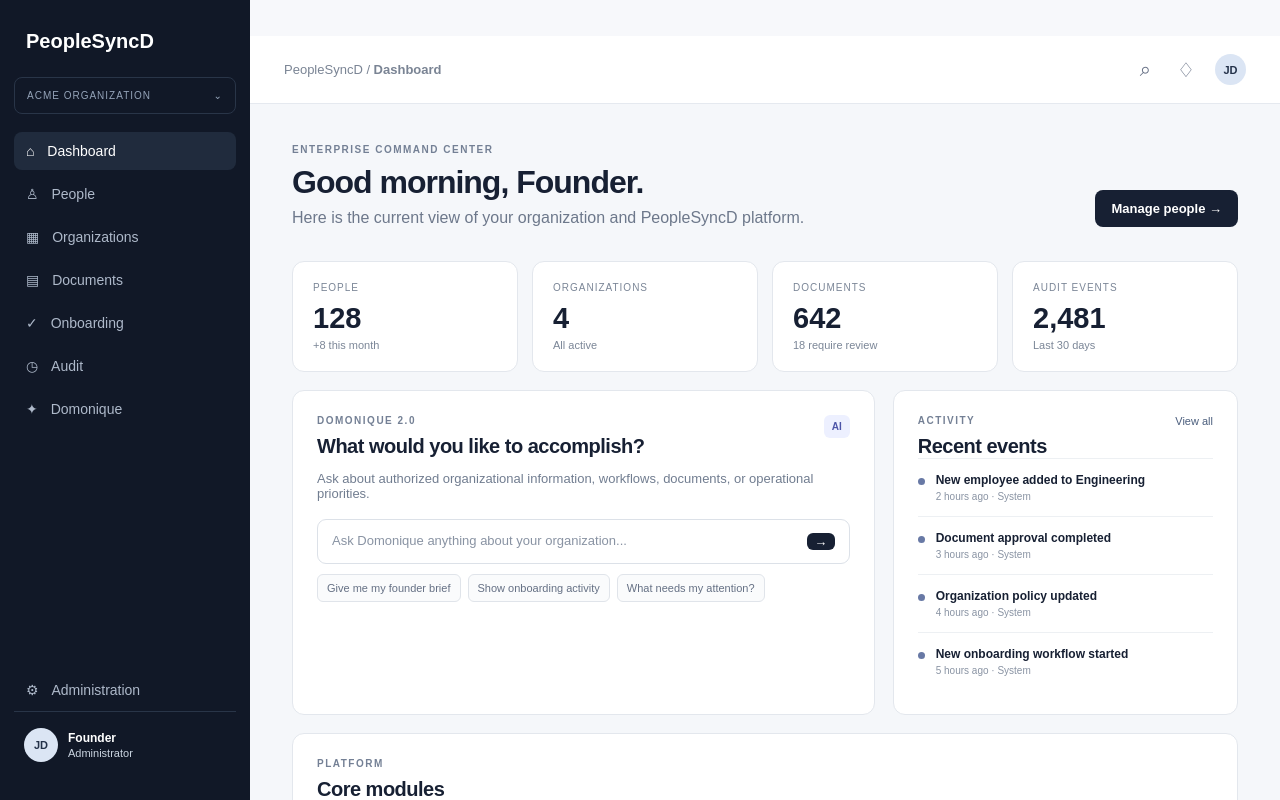
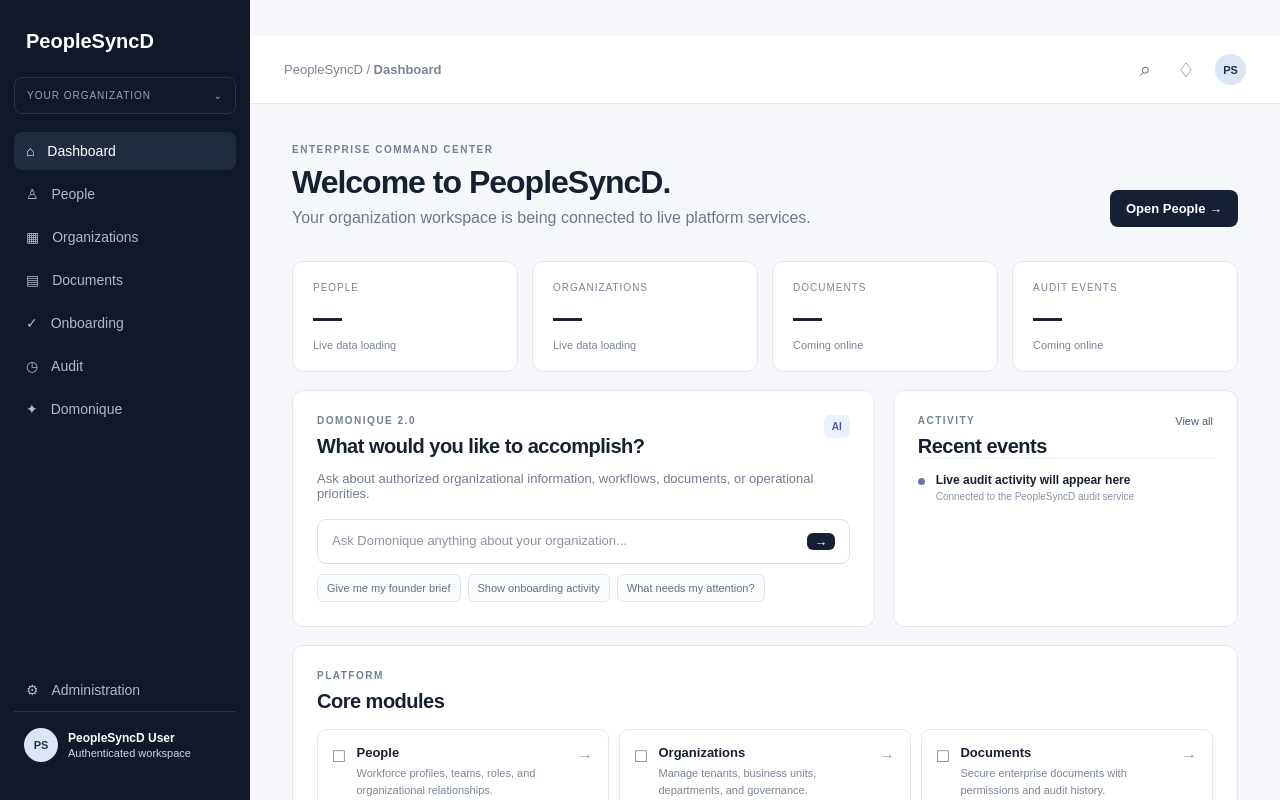
Before and after one commit to deaconjason-stack/PeopleSyncD, a Next.js app in the folder apps/web/: page / in a window 1280 px wide. Shown: the top 800 px of the page. Built offline with nearby package versions, Linux system fonts and the light colour scheme.

Commit message:
feat: remove dashboard mock metrics and link live people workspace

```diff
--- a/apps/web/app/page.tsx
+++ b/apps/web/app/page.tsx
@@ -9,15 +9,22 @@ const modules = [
   ["Domonique", "AI-assisted enterprise work with governed organizational context."],
 ];
 
+const stats = [
+  ["PEOPLE", "—", "Live data loading"],
+  ["ORGANIZATIONS", "—", "Live data loading"],
+  ["DOCUMENTS", "—", "Coming online"],
+  ["AUDIT EVENTS", "—", "Coming online"],
+];
+
 export default function Home() {
   return (
     <main className="app-shell">
       <aside className="sidebar">
         <div className="logo">PeopleSyncD</div>
-        <div className="workspace">ACME ORGANIZATION <span>⌄</span></div>
+        <div className="workspace">YOUR ORGANIZATION <span>⌄</span></div>
         <nav className="side-nav">
           <a className="active" href="#dashboard">⌂ <span>Dashboard</span></a>
-          <a href="#people">♙ <span>People</span></a>
+          <a href="/people">♙ <span>People</span></a>
           <a href="#organizations">▦ <span>Organizations</span></a>
           <a href="#documents">▤ <span>Documents</span></a>
           <a href="#onboarding">✓ <span>Onboarding</span></a>
@@ -26,24 +33,19 @@ export default function Home() {
         </nav>
         <div className="sidebar-bottom">
           <a href="#settings">⚙ <span>Administration</span></a>
-          <div className="user-card"><div className="avatar">JD</div><div><strong>Founder</strong><small>Administrator</small></div></div>
+          <div className="user-card"><div className="avatar">PS</div><div><strong>PeopleSyncD User</strong><small>Authenticated workspace</small></div></div>
         </div>
       </aside>
 
       <section className="main-area">
         <header className="topbar">
           <div className="breadcrumb">PeopleSyncD / <strong>Dashboard</strong></div>
-          <div className="top-actions"><button aria-label="Search">⌕</button><button aria-label="Notifications">♢</button><div className="mini-avatar">JD</div></div>
+          <div className="top-actions"><button aria-label="Search">⌕</button><button aria-label="Notifications">♢</button><div className="mini-avatar">PS</div></div>
         </header>
 
         <div className="content" id="dashboard">
-          <div className="welcome"><div><p className="eyebrow">ENTERPRISE COMMAND CENTER</p><h1>Good morning, Founder.</h1><p>Here is the current view of your organization and PeopleSyncD platform.</p></div><a className="primary" href="#people">Manage people →</a></div>
-          <div className="stats">
-            <article><span>PEOPLE</span><strong>128</strong><small>+8 this month</small></article>
-            <article><span>ORGANIZATIONS</span><strong>4</strong><small>All active</small></article>
-            <article><span>DOCUMENTS</span><strong>642</strong><small>18 require review</small></article>
-            <article><span>AUDIT EVENTS</span><strong>2,481</strong><small>Last 30 days</small></article>
-          </div>
+          <div className="welcome"><div><p className="eyebrow">ENTERPRISE COMMAND CENTER</p><h1>Welcome to PeopleSyncD.</h1><p>Your organization workspace is being connected to live platform services.</p></div><a className="primary" href="/people">Open People →</a></div>
+          <div className="stats">{stats.map(([label,value,detail])=><article key={label}><span>{label}</span><strong>{value}</strong><small>{detail}</small></article>)}</div>
           <div className="grid">
             <section className="panel domonique-panel" id="domonique">
               <div className="panel-head"><div><p className="eyebrow">DOMONIQUE 2.0</p><h2>What would you like to accomplish?</h2></div><span className="ai-badge">AI</span></div>
@@ -51,9 +53,9 @@ export default function Home() {
               <div className="prompt"><span>Ask Domonique anything about your organization...</span><button>→</button></div>
               <div className="suggestions"><button>Give me my founder brief</button><button>Show onboarding activity</button><button>What needs my attention?</button></div>
             </section>
-            <section className="panel activity"><div className="panel-head"><div><p className="eyebrow">ACTIVITY</p><h2>Recent events</h2></div><a href="#audit">View all</a></div>{["New employee added to Engineering","Document approval completed","Organization policy updated","New onboarding workflow started"].map((x,i)=><div className="event" key={x}><span className="event-dot"/><div><strong>{x}</strong><small>{i+2} hours ago · System</small></div></div>)}</section>
+            <section className="panel activity"><div className="panel-head"><div><p className="eyebrow">ACTIVITY</p><h2>Recent events</h2></div><a href="#audit">View all</a></div><div className="event"><span className="event-dot"/><div><strong>Live audit activity will appear here</strong><small>Connected to the PeopleSyncD audit service</small></div></div></section>
           </div>
-          <section className="modules"><div className="panel-head"><div><p className="eyebrow">PLATFORM</p><h2>Core modules</h2></div></div><div className="module-grid">{modules.map(([name,text])=><a className="module" href={`#${name.toLowerCase()}`} key={name}><span className="module-icon">{name === "Domonique" ? "✦" : "□"}</span><div><h3>{name}</h3><p>{text}</p></div><span>→</span></a>)}</div></section>
+          <section className="modules"><div className="panel-head"><div><p className="eyebrow">PLATFORM</p><h2>Core modules</h2></div></div><div className="module-grid">{modules.map(([name,text])=><a className="module" href={name === "People" ? "/people" : `#${name.toLowerCase()}`} key={name}><span className="module-icon">{name === "Domonique" ? "✦" : "□"}</span><div><h3>{name}</h3><p>{text}</p></div><span>→</span></a>)}</div></section>
         </div>
       </section>
     </main>
```
